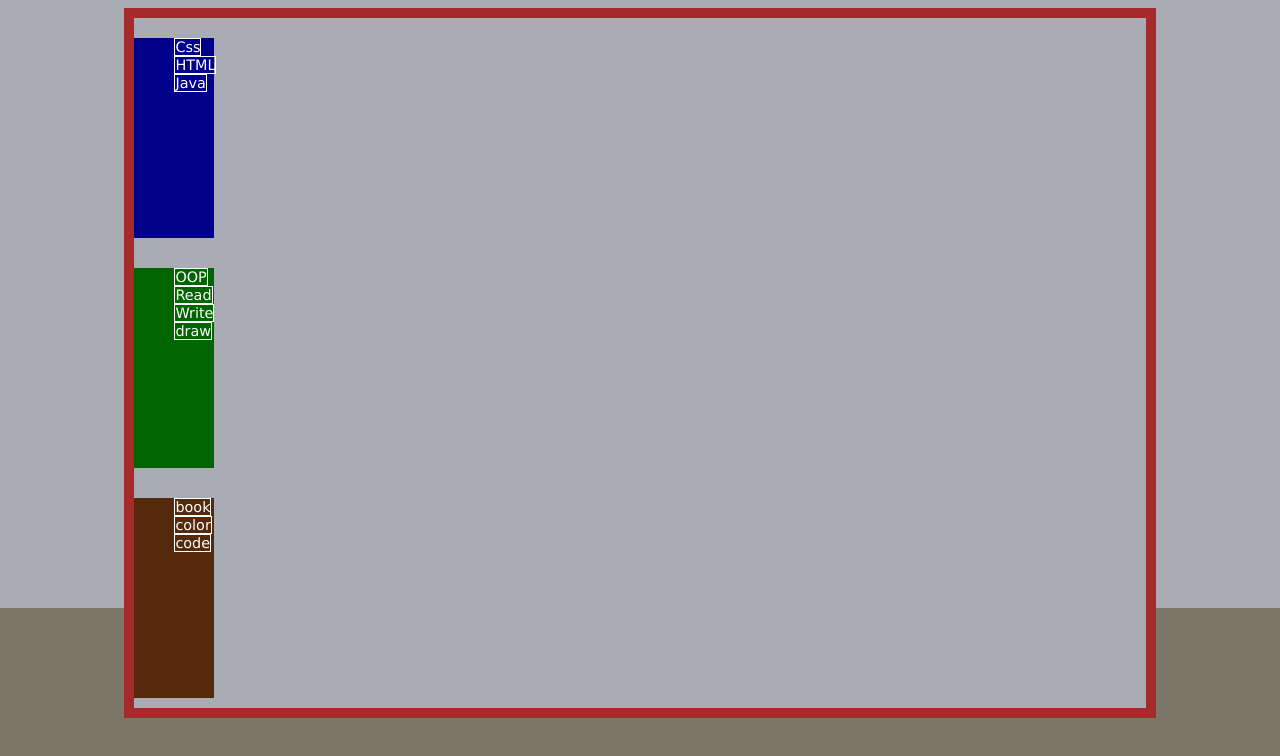
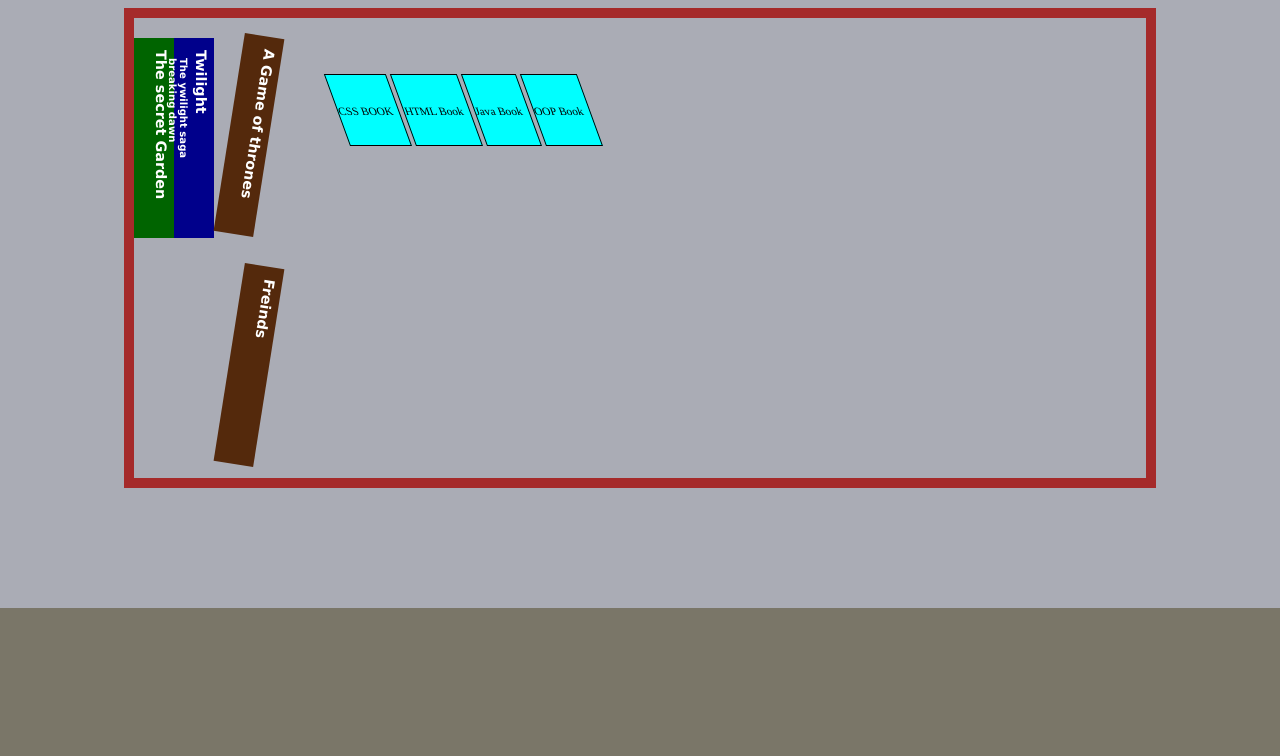
Before and after one commit to buthainaamr/Book-shelf, a plain HTML site: page index.html in a window 1280 px wide. Drawn offline with Linux system fonts and the light colour scheme.

Commit message:
Add files via upload

```diff
--- a/index.css
+++ b/index.css
@@ -10,15 +10,27 @@ body {
 
 
 ul{
-    float: left;
-    clear: left;
+  display: inline-block;
+  list-style-type:none;
+  transform: skew(20deg);
+
 }
 li{
+
     border: solid 1px;
-    list-style-type: none;
-    display: inline-block;
+    display:inline-block;
+    background-color: aqua;
+    padding-right: 6px;
+    padding-top: 30px;
+     height: 40px;
+   margin: 2px;
+   margin-top: 40px;
+   font-size: 0.7em;
+   }
 
-   }
+   li:hover {
+    transform: scale(1.05);
+  }
 
 
 .bookshelf {
@@ -48,6 +60,15 @@ li{
 }
 
 
+.book-tilted {
+  float: left;
+  width: 74px;
+}
+
+.book-tilted > .book {
+  transform: translateY(-3px) translateX(15px) rotate(9deg) ;
+}
+
 .book:hover {
   transform: scale(1.05);
 }
@@ -69,3 +90,20 @@ li{
   border-left: 2px solid lighten(#54290C, 4%);
   border-right: 2px solid darken(#54290C, 4%);
 }
+
+
+.book h2 {
+  padding: 0;
+  font-size: 1em;
+  transform-origin: 0% 0%;
+  transform: rotate(0.25turn) translateY(-35px);
+  width: 170px;
+}
+
+.book h3 {
+  padding: 0;
+  font-size: 0.7em;
+  transform-origin: 0 0;
+  transform: rotate(0.25turn) translateY(-15px) translateX(-20px);
+  width: 150px;
+}
--- a/index.html
+++ b/index.html
@@ -11,18 +11,27 @@
 
   </head>
   <body>
-      <div >
-    <div  class="bookshelf">
-        <div >
-         <ul id="myUl" class="book book-blue"></ul>
+    <div class="bookshelf">
+      <div class="book book-green">
+        <h2>The secret Garden</h2>
+      </div>
+      <div class="book book-blue">
+        <h2> Twilight </h2>
+        <h3>The ywilight saga breaking dawn </h3>
+      </div>
+      <div class="book-tilted">
+        <div class="book book-umber">
+        <h2> A Game of thrones</h2>
+      </div>
+      <div class="book book-umber">
+        <h2> Freinds </h2>
+      </div>
 
-        </div>
-        <div>
-            <ul id="myUl2" class="book book-green"></ul>
-        </div>
-        <div>
-            <ul id="myUl3" class="book book-umber"></ul>
-        </div>
+      </div>
+      <div class="container">
+        <ul id="myUl" class="loop" ></ul>
+
+
       </div>
     </div>
 
--- a/index.js
+++ b/index.js
@@ -1,55 +1,25 @@
 
 var books = [{
-   title: "Css",
+   title: "CSS BOOK ",
     author: "John Doe",
-    image: ""
+
 },    {
-    title: "HTML",
-    author: "Doe",
-    image: ""
+    title: "HTML Book",
+    author: "John Doe",
+
 },    {
-    title: "Java",
-    author: "John",
-    image: ""
+    title: "Java Book",
+    author: "John Doe",
+
       },
       {
-    title: "OOP",
-    author: "buthaina",
-    image: ""
-          },
- {
-    title: "Read",
-    author: "buthaina",
-    image: ""
-              },
-      {
-    title: "Write",
-    author: "buthaina",
-    image: ""
-          },
-          {
-    title: "draw",
-     author: "buthaina",
-     image: ""
-              },
-     {
-    title: "book",
-     author: "buthaina",
-    image: ""
-    },
-    {
-   title: "color",
-    author: "buthaina",
-    image: ""
-    },
-     {
-     title: "code",
-    author: "buthaina",
-     image: ""
-     }
+    title: "OOP Book",
+    author: "John Doe",
+
+          }
 ];
 
-for (let i = 0; i < 3; i++) {
+for (let i = 0; i < books.length; i++) {
    let item= books[i].title;
 
 var li = document.createElement("li");
@@ -57,22 +27,3 @@ var text = document.createTextNode(item);
  li.appendChild(text);
  document.getElementById("myUl").appendChild(li);
   }
-
-
-  for (let i = 3; i < 7; i++) {
-    let item= books[i].title;
-
- var li = document.createElement("li");
- var text = document.createTextNode(item);
-  li.appendChild(text);
-  document.getElementById("myUl2").appendChild(li);
-   }
-
-   for (let i = 7; i < 11; i++) {
-    let item= books[i].title;
-
- var li = document.createElement("li");
- var text = document.createTextNode(item);
-  li.appendChild(text);
-  document.getElementById("myUl3").appendChild(li);
-   }
```
